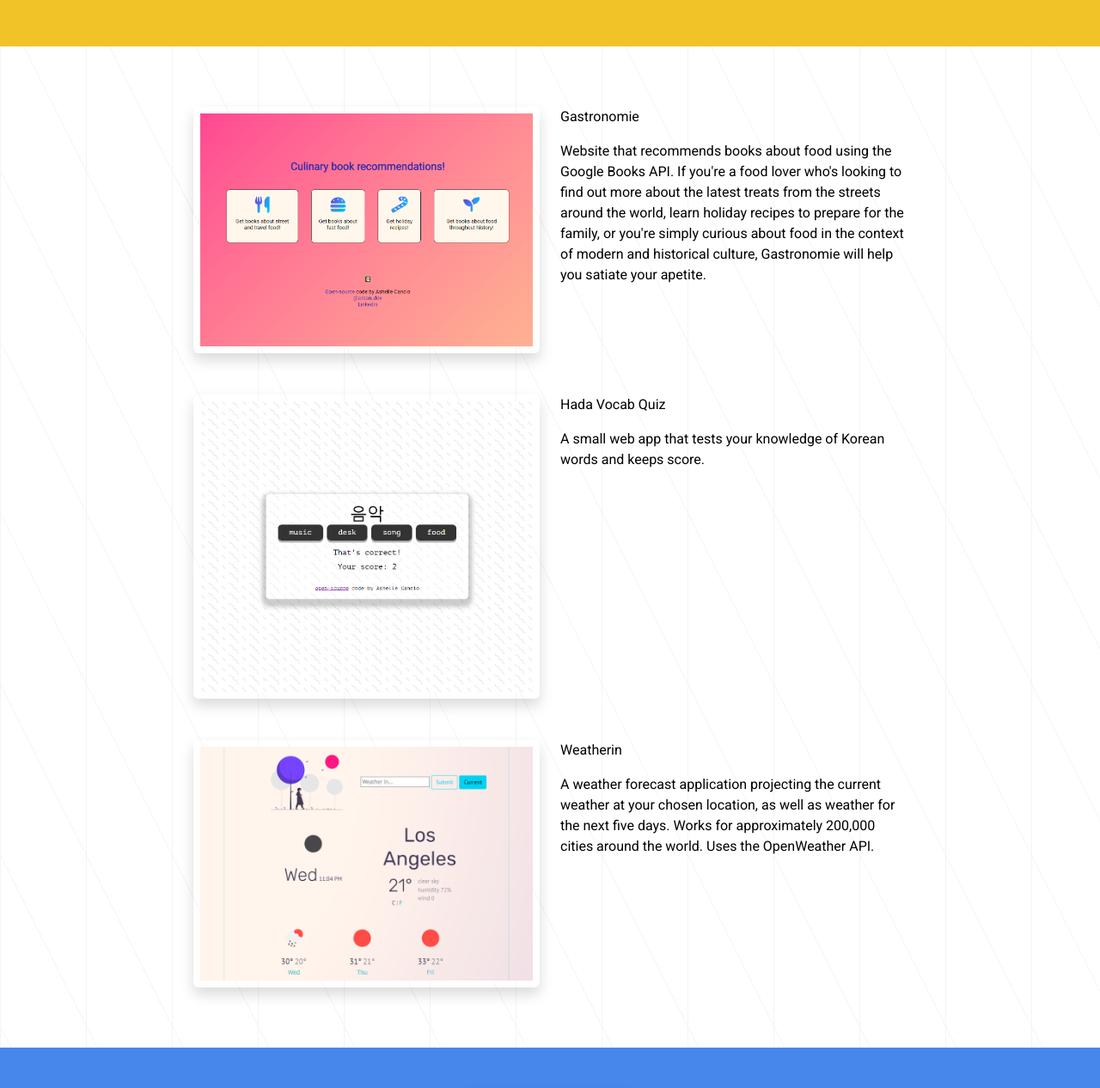
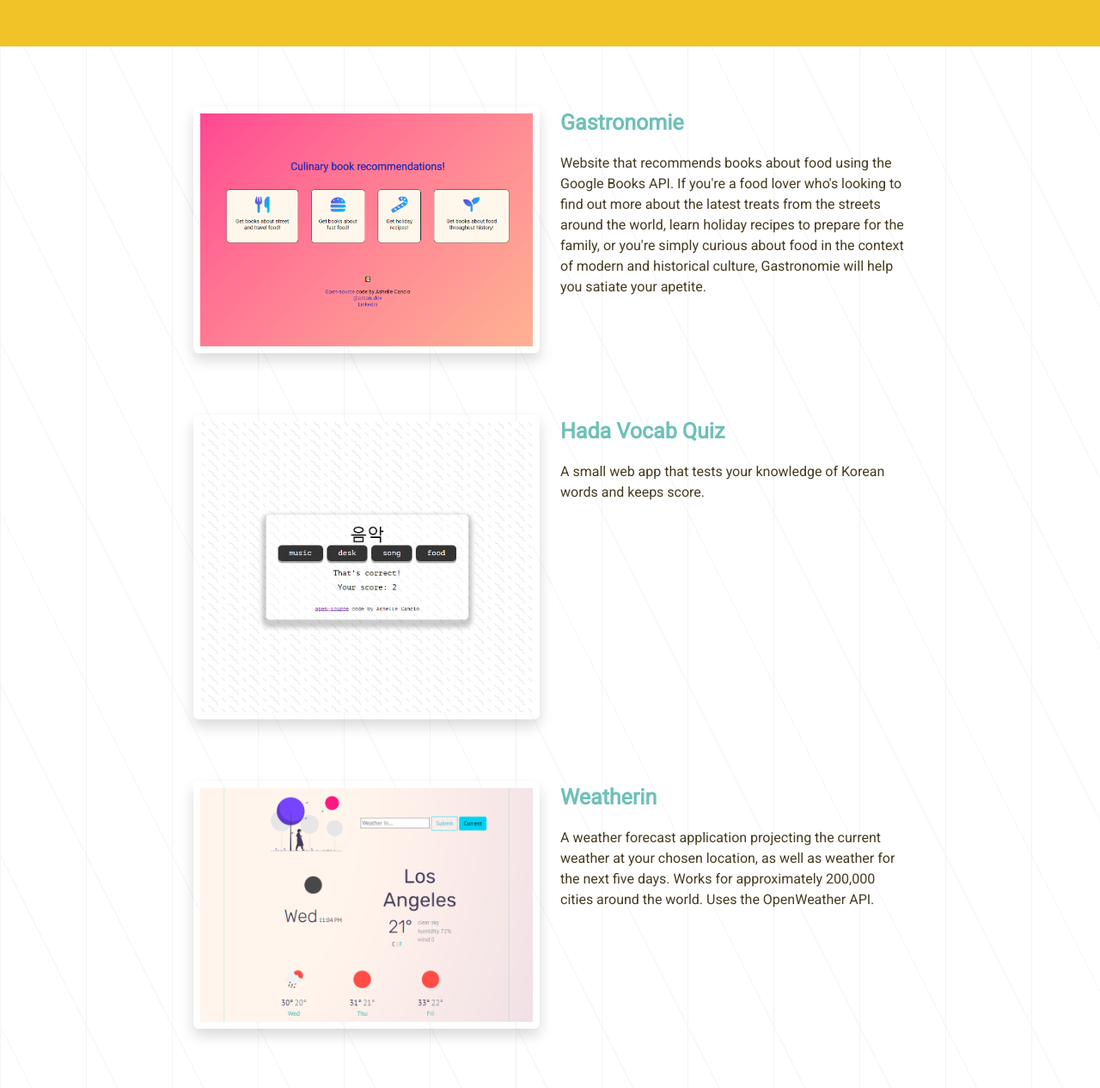
Before and after one commit to arcan9/portfolio, a plain HTML site: page work.html in a window 1280 px wide. Shown: the part 400-1666 px from the top of the page at 86% size. Drawn offline with nearby package versions, Linux system fonts and the light colour scheme.

Commit message:
Update styles in index and work.html

```diff
--- a/work.css
+++ b/work.css
@@ -113,6 +113,10 @@ img:hover {
   font-size: 4.5rem;
 }
 
+.desc {
+  color: var(--color-brown);
+}
+
 .hero-section {
   margin: 140px auto 150px auto;
 }
@@ -135,9 +139,11 @@ img:hover {
   width: 200px;
 }
 
-/* .work-title {
-
-} */
+.work-title {
+  color: var(--color-teal);
+  font-size: 25px;
+  font-weight: bold;
+}
 
 @media (max-width: 335px) {
   .selfie-illo {
--- a/work.html
+++ b/work.html
@@ -91,19 +91,21 @@
               <a href="https://gastronomie.netlify.app/" target="_blank"
                 ><img
                   src="/images/food-rec-app.png"
-                  class="img-fluid rounded p-2 shadow"
+                  class="img-fluid rounded mb-4 p-2 shadow"
                   alt="Gastronomie Recommendation App"
                   title="Gastronomie Recommendation App"
               /></a>
             </div>
             <div class="col-md-6 text-start">
               <p class="work-title">Gastronomie</p>
+              <p class="desc">
                 Website that recommends books about food using the Google Books
                 API. If you're a food lover who's looking to find out more about
-              the latest treats from the streets around the world, learn holiday
-              recipes to prepare for the family, or you're simply curious about
-              food in the context of modern and historical culture, Gastronomie
-              will help you satiate your apetite.
+                the latest treats from the streets around the world, learn
+                holiday recipes to prepare for the family, or you're simply
+                curious about food in the context of modern and historical
+                culture, Gastronomie will help you satiate your apetite.
+              </p>
             </div>
           </div>
           <div class="row mb-5">
@@ -111,15 +113,17 @@
               <a href="https://hadavocab.netlify.app/" target="_blank"
                 ><img
                   src="/images/language-app.PNG"
-                  class="img-fluid rounded p-2 shadow"
+                  class="img-fluid rounded mb-4 p-2 shadow"
                   alt="Vocab Quiz App"
                   title="Vocab Quiz App"
               /></a>
             </div>
             <div class="col-md-6 text-start">
               <p class="work-title">Hada Vocab Quiz</p>
+              <p class="desc">
                 A small web app that tests your knowledge of Korean words and
                 keeps score.
+              </p>
             </div>
           </div>
           <div class="row">
@@ -127,17 +131,19 @@
               <a href="https://weatherin-forecast.netlify.app/" target="_blank"
                 ><img
                   src="/images/weather-app.png"
-                  class="img-fluid rounded p-2 shadow"
+                  class="img-fluid rounded mb-4 p-2 shadow"
                   alt="Weather In Forecast App"
                   title="Weather In Forecast App"
               /></a>
             </div>
             <div class="col-md-6 text-start">
               <p class="work-title">Weatherin</p>
+              <p class="desc">
                 A weather forecast application projecting the current weather at
                 your chosen location, as well as weather for the next five days.
-              Works for approximately 200,000 cities around the world. Uses the
-              OpenWeather API.
+                Works for approximately 200,000 cities around the world. Uses
+                the OpenWeather API.
+              </p>
             </div>
           </div>
         </div>
```
Also changed, not shown: about.css (+0 -30 lines), index.css (+11 -7 lines), index.html (+2 -1 lines). Lines whose indentation alone changed are shown as unchanged.
